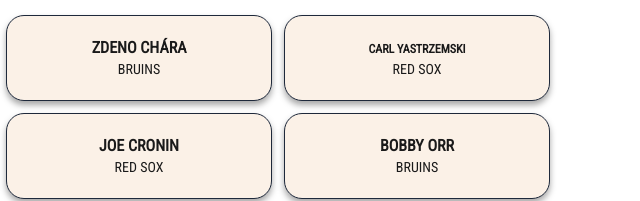
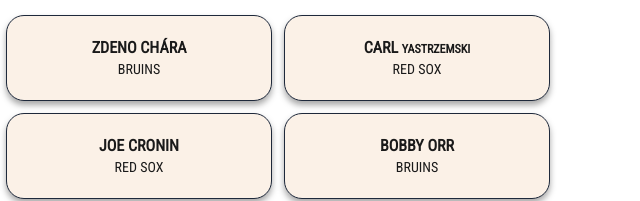
Before and after one commit to kellycatchan/boston-sports-jersey-numbers, a plain HTML site: page index.html in a window 1280 px wide. Shown: the part 291-492 px from the top of the page, 640-1280 px from the left. Drawn offline with Linux system fonts and the light colour scheme.

Commit message:
Update index.html

```diff
--- a/index.html
+++ b/index.html
@@ -153,7 +153,7 @@
           { name: "STEFON DIGGS", team: "PATRIOTS" },
           { name: "CAM NEELY", team: "BRUINS" },
           { name: "KRISTAPS PORZIŅĠIS", team: "CELTICS" },
-          { name: "<span style='font-size:12px;'>CARL YASTRZEMSKI</span>", team: "RED SOX" },
+          { name: "CARL <span style='font-size:12px;'>YASTRZEMSKI</span>", team: "RED SOX" },
         ],
       },
       {
```
